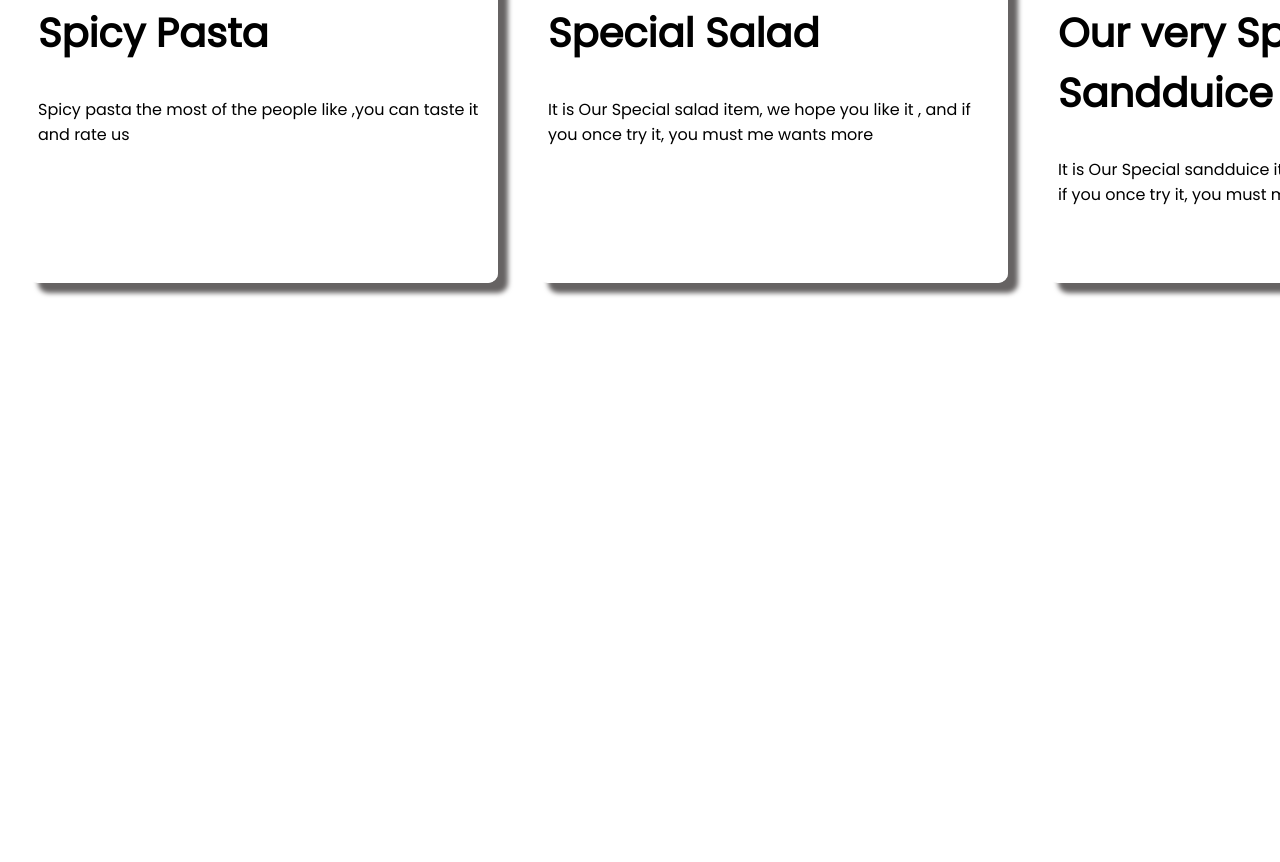
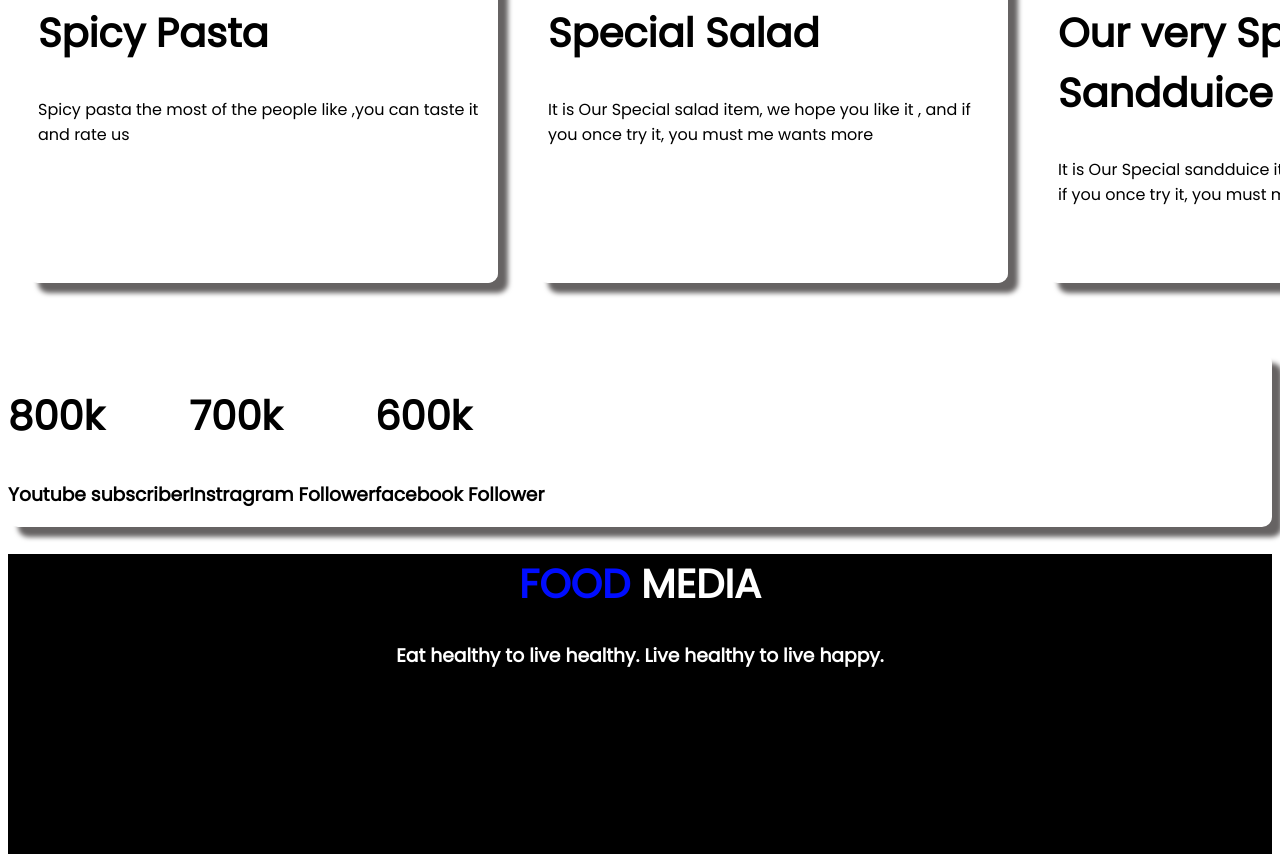
Before and after one commit to Biplob106/Resturant-landing-page, a plain HTML site: page index.html in a window 1280 px wide. Shown: the part 1790-2652 px from the top of the page. Before the commit the page ends 2101 px from the top, so only its background shows below. Drawn offline with Linux system fonts and the light colour scheme.

Commit message:
3rd part

```diff
--- a/index.html
+++ b/index.html
@@ -35,8 +35,9 @@
        </div>
    </section>
    <section>
-       <h1>My Recepies</h1>
-       <p>Here is Some sample of my recepie, you can look it </p>
+
+       <div class="middle"><h1>My Recepies</h1>
+       <p>Here is Some sample of my recepie, you can look it </p></div>
        <div class=" flexible ">
            <div class="box-shadow" >
                <img class="box-img" src="img/Project Cover5.png">
@@ -55,6 +56,24 @@
            </div>
        </div>
    </section>
+   <section class="flexible box-shadow-2">
+       <div>
+           <h1>800k</h1>
+           <h3>Youtube subscriber</h3>
+       </div>
+       <div>
+        <h1>700k</h1>
+        <h3>Instragram Follower</h3>
+      </div>
+     <div>
+        <h1>600k</h1>
+        <h3>facebook Follower</h3>
+     </div>
+    </section>
+    <footer>
+        <h1><span class="blue">FOOD</span> MEDIA</h1>
+        <h3>Eat healthy to live healthy. Live healthy to live happy.</h3>
+    </footer>
 
 </body>
 </html>
--- a/style.css
+++ b/style.css
@@ -48,3 +48,24 @@ h1{
     width: 400px;
     border-radius: 10px;
 }
+.box-shadow-2{
+
+
+  border-radius: 10px;
+
+  box-shadow: 10px 10px 5px rgb(102, 99, 99);
+}
+footer{
+    text-align: center;
+    background-color: black;
+    height: 300px;
+}
+footer  h1{
+    color: white;
+}
+footer h3{
+    color: white;
+}
+.middle{
+    text-align: center;
+}
```
